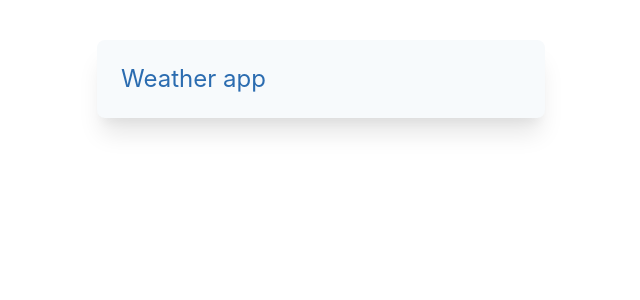
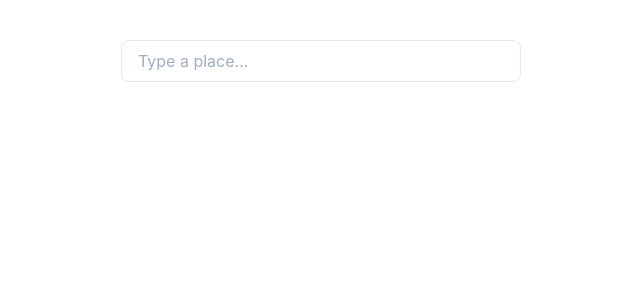
Before and after one commit to denimartn/weather-app, a React (Create React App) app: page / in a window 1280 px wide. Shown: the top 300 px of the page, without its empty margins (319-959 px from the left). Built offline with nearby package versions, Linux system fonts and the light colour scheme.

Commit message:
add input

```diff
--- a/src/App.js
+++ b/src/App.js
@@ -1,14 +1,17 @@
 import React from "react";
-import logo from "./logo.svg";
 import "./App.css";
 import "./tailwind.output.css";
 
 function App() {
   return (
-    <div className="max-w-md mx-auto flex p-6 bg-gray-100 mt-10 rounded-lg shadow-xl">
-        <h1 className="text-2xl text-blue-700 leading-tight">
-          Weather app
-        </h1>
+    <div className="main-container w-full">
+      <div className="container max-w-md mx-auto px-6 py-10">
+        <input
+          className="bg-white focus:outline-none focus:shadow-outline border border-gray-300 rounded-lg  px-4 py-2  w-full"
+          type="text"
+          placeholder="Type a place..."
+        ></input>
+      </div>
     </div>
   );
 }
```
